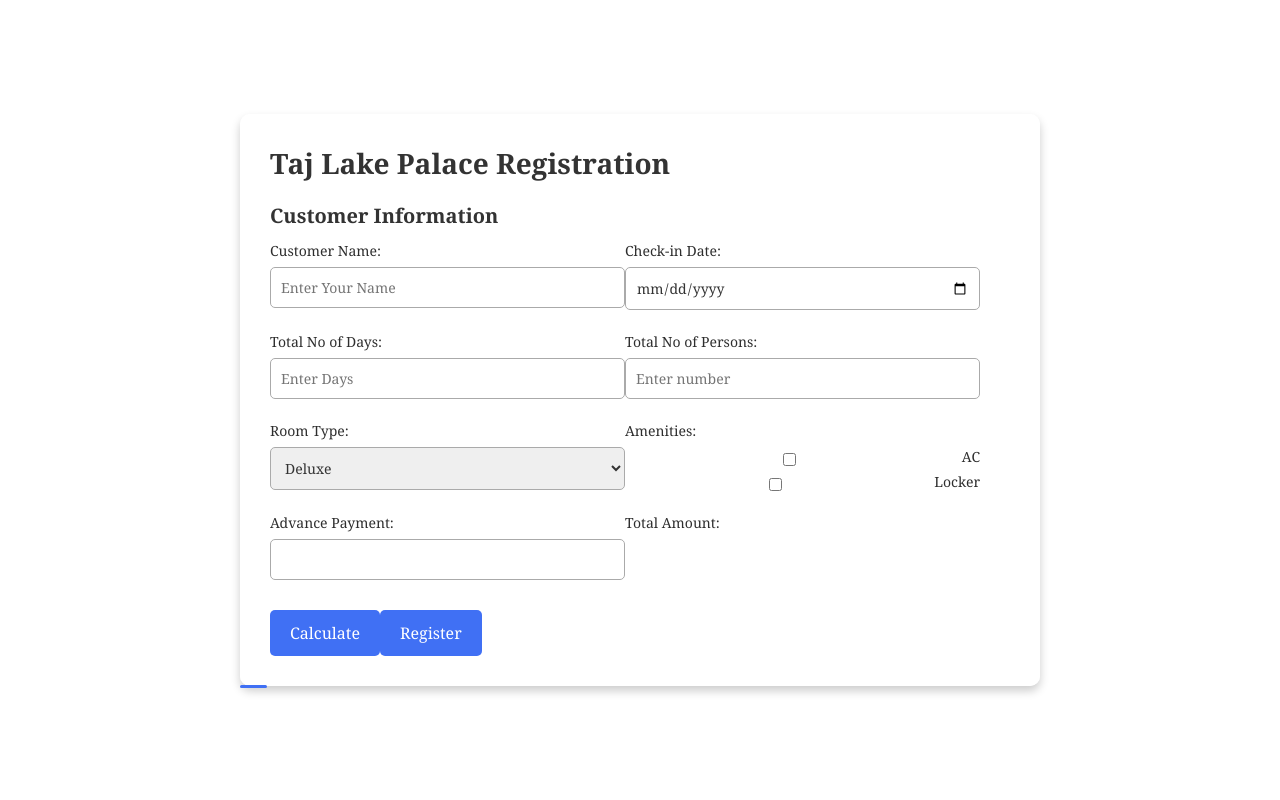
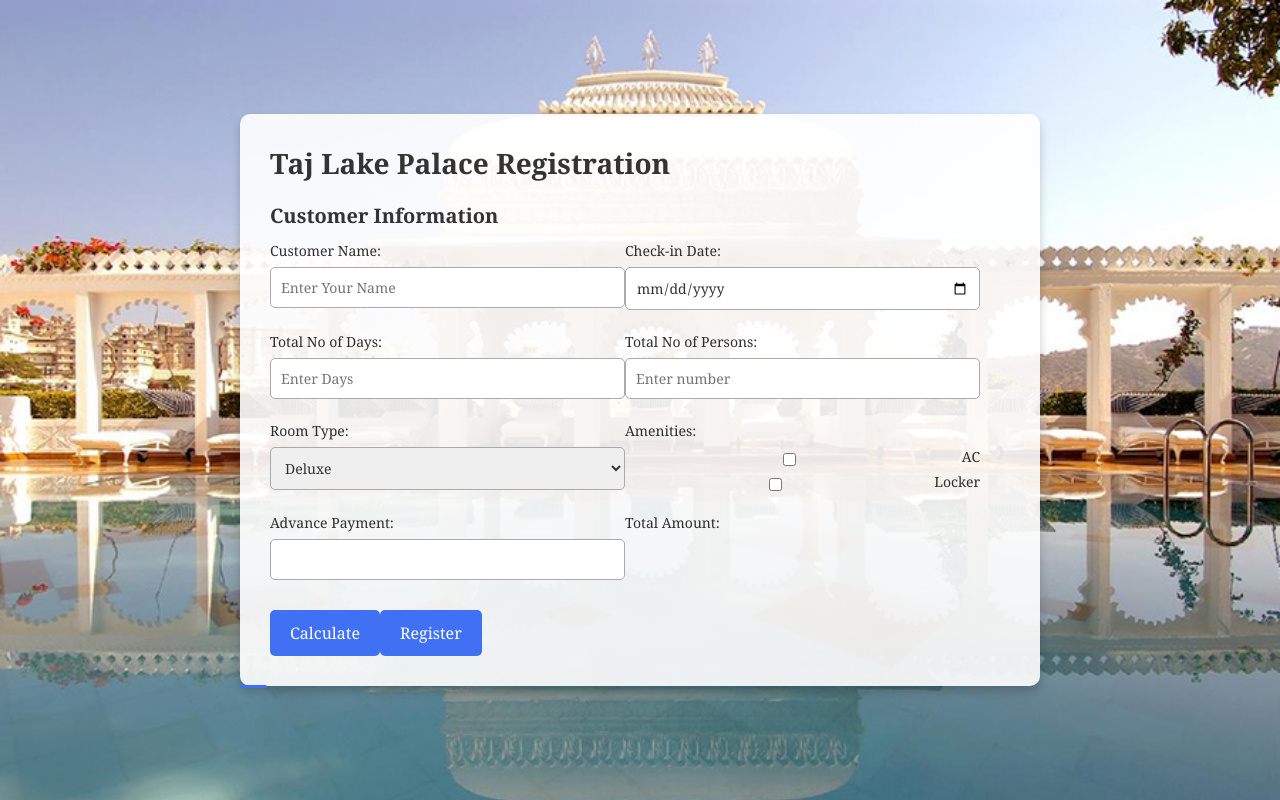
Before and after one commit to dhanyamurthyk/DIGIBHEM, a plain HTML site: page index.html in a window 1280 px wide. Drawn offline with Linux system fonts and the light colour scheme.

Commit message:
Update index.html

```diff
--- a/index.html
+++ b/index.html
@@ -15,7 +15,7 @@
         }
 
         body {
-            background-image: url('image2.jpg');
+            background-image: url('images/image2.jpg');
             background-size: cover;
             background-repeat: no-repeat;
             background-attachment: fixed;
```
